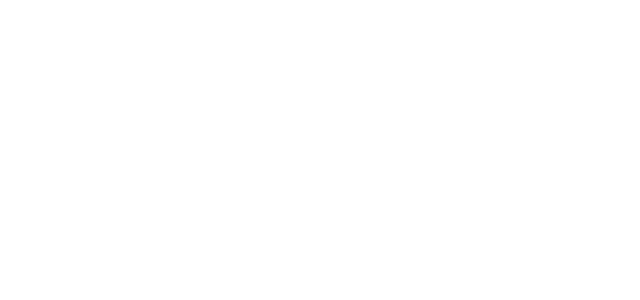
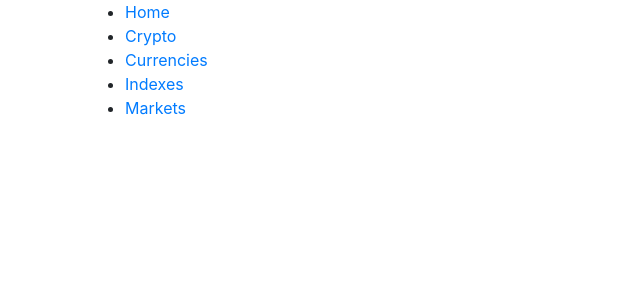
Before and after one commit to Secar98/Stock-Market, a React (Create React App) app: page /Crypto in a window 1280 px wide. Shown: the top 300 px of the page, without its empty margins (0-640 px from the left). Built offline with nearby package versions, Linux system fonts and the light colour scheme.

Commit message:
create page, link, switch, route

```diff
--- a/src/App.js
+++ b/src/App.js
@@ -1,10 +1,46 @@
 import React from 'react'
 import {Switch, Route} from 'react-router-dom'
+import NavLinkItem from './components/NavLinkItem'
+import CryptoPage from './pages/CryptoPage'
+import CurrenciesPage from './pages/CurrenciesPage'
+import IndexesPage from './pages/IndexesPage'
+import MarketsPage from './pages/MarketsPage'
 
 function App() {
   return (
     <div className="container">
-
+      <ul>
+        <li>
+          <NavLinkItem to="/" text="Home" />
+        </li>
+        <li>
+          <NavLinkItem to="/Crypto" text="Crypto" />
+        </li>
+        <li>
+          <NavLinkItem to="/Currencies" text="Currencies" />
+        </li>
+        <li>
+          <NavLinkItem to="/Indexes" text="Indexes" />
+         </li>
+        <li>
+          <NavLinkItem to="/Markets" text="Markets" />
+        </li>
+      </ul>
+        <Switch>
+          <Route path="/Crypto">
+            <CryptoPage />
+          </Route>
+          <Route path="/Currencies">
+            <CurrenciesPage />
+          </Route>
+          <Route path="/Indexes">
+            <IndexesPage />
+          </Route>
+          <Route path="/Markets">
+            <MarketsPage />
+		      </Route>
+          <Route path="/"></Route>
+        </Switch>
     </div>
   );
 }
--- /dev/null
+++ b/src/components/NavLinkItem.jsx
@@ -0,0 +1,10 @@
+import React from 'react'
+import { Link } from 'react-router-dom'
+
+export default function NavLinkItem({to, text}) {
+    return (
+        <>
+            <Link to={to}> {text} </Link>
+        </>
+    )
+}
--- a/src/index.js
+++ b/src/index.js
@@ -8,7 +8,7 @@ import 'bootstrap/dist/css/bootstrap.css'
 ReactDOM.render(
   <React.StrictMode>
     <BrowserRouter>
-    <App />
+      <App />
     </BrowserRouter>
   </React.StrictMode>,
   document.getElementById('root')
--- /dev/null
+++ b/src/pages/CryptoPage.jsx
@@ -0,0 +1,9 @@
+import React from 'react'
+
+export default function CryptoPage() {
+    return (
+        <div>
+
+        </div>
+    )
+}
--- /dev/null
+++ b/src/pages/CurrenciesPage.jsx
@@ -0,0 +1,9 @@
+import React from 'react'
+
+export default function CurrenciesPage() {
+    return (
+        <div>
+
+        </div>
+    )
+}
--- /dev/null
+++ b/src/pages/IndexesPage.jsx
@@ -0,0 +1,9 @@
+import React from 'react'
+
+export default function IndexesPage() {
+    return (
+        <div>
+
+        </div>
+    )
+}
--- /dev/null
+++ b/src/pages/MarketsPage.jsx
@@ -0,0 +1,9 @@
+import React from 'react'
+
+export default function MarketsPage() {
+    return (
+        <div>
+
+        </div>
+    )
+}
```
Also changed, not shown: 1 other file (tests, documents, lock files or other folders).
